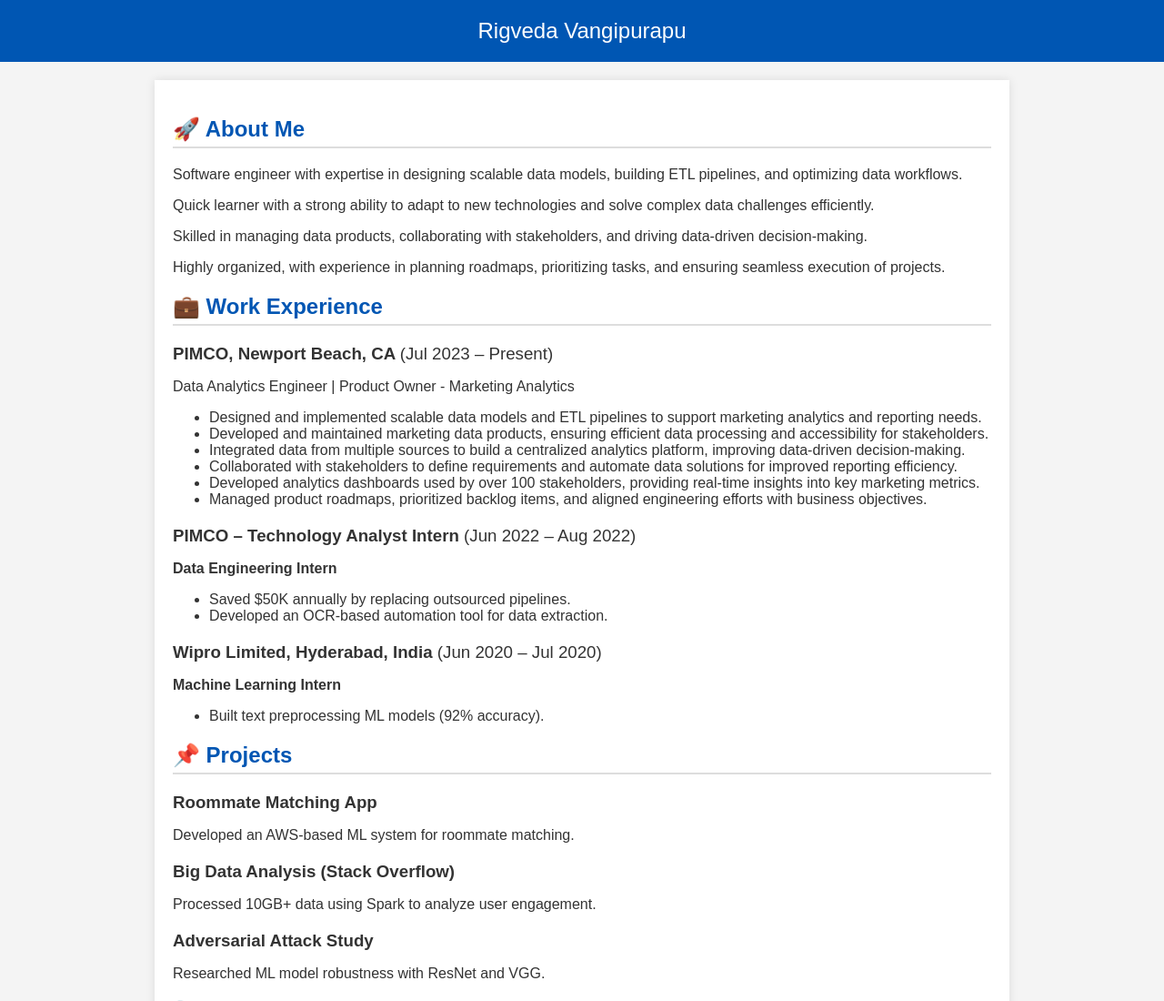
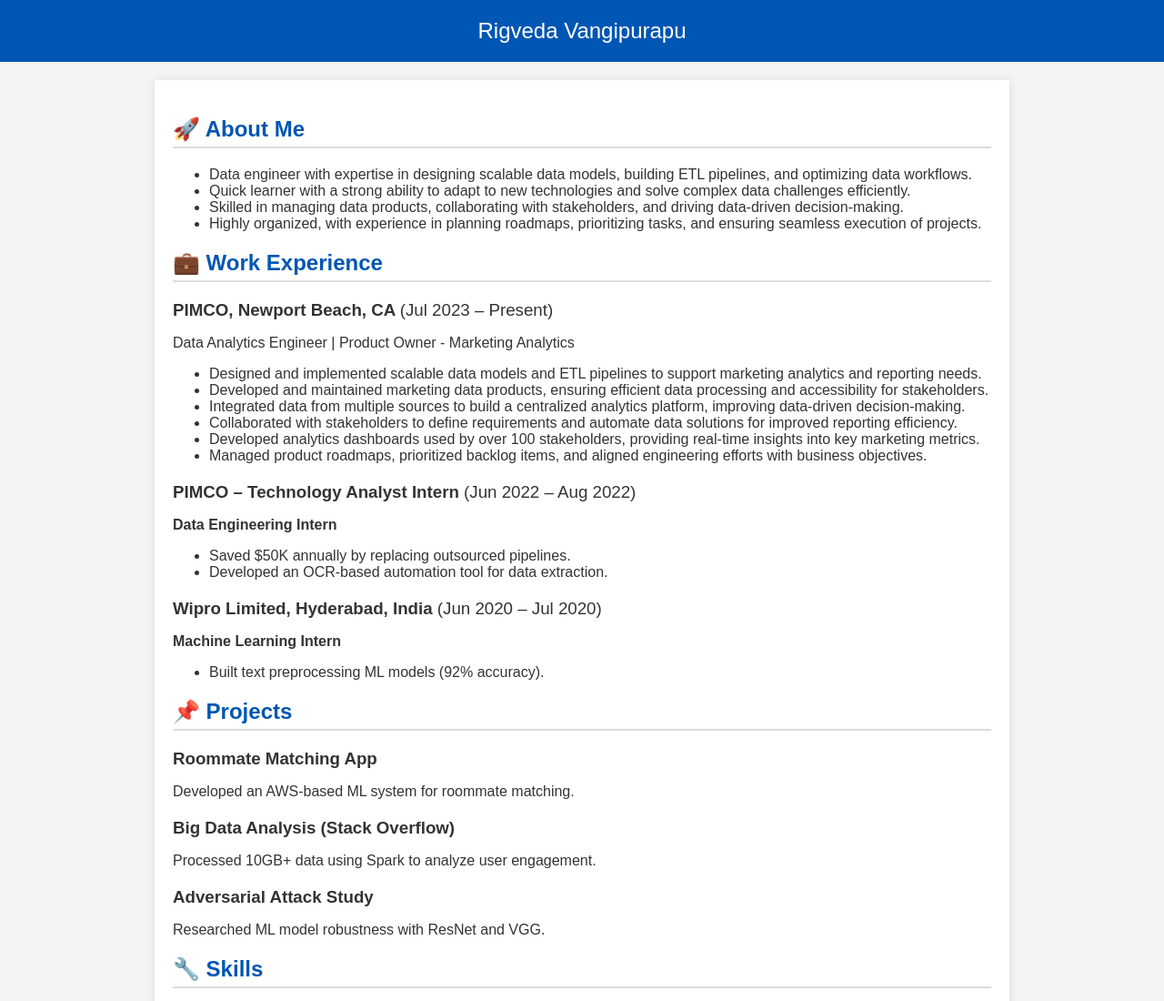
Before and after one commit to RigvedaVangipurapu/RigvedaVangipurapu.github.io, a plain HTML site: page index.html in a window 1280 px wide. Shown: the top 1100 px of the page at 91% size. Drawn offline with Linux system fonts and the light colour scheme.

Commit message:
Update index.html

```diff
--- a/index.html
+++ b/index.html
@@ -23,11 +23,14 @@
     <div class="container">
 <section>
     <h2>🚀 About Me</h2>
-    <p>Software engineer with expertise in designing scalable data models, building ETL pipelines, and optimizing data workflows.</p>
-    <p>Quick learner with a strong ability to adapt to new technologies and solve complex data challenges efficiently.</p>
-    <p>Skilled in managing data products, collaborating with stakeholders, and driving data-driven decision-making.</p>
-    <p>Highly organized, with experience in planning roadmaps, prioritizing tasks, and ensuring seamless execution of projects.</p>
+    <ul>
+        <li>Data engineer with expertise in designing scalable data models, building ETL pipelines, and optimizing data workflows.</li>
+        <li>Quick learner with a strong ability to adapt to new technologies and solve complex data challenges efficiently.</li>
+        <li>Skilled in managing data products, collaborating with stakeholders, and driving data-driven decision-making.</li>
+        <li>Highly organized, with experience in planning roadmaps, prioritizing tasks, and ensuring seamless execution of projects.</li>
+    </ul>
 </section>
+
 
 
 
```
